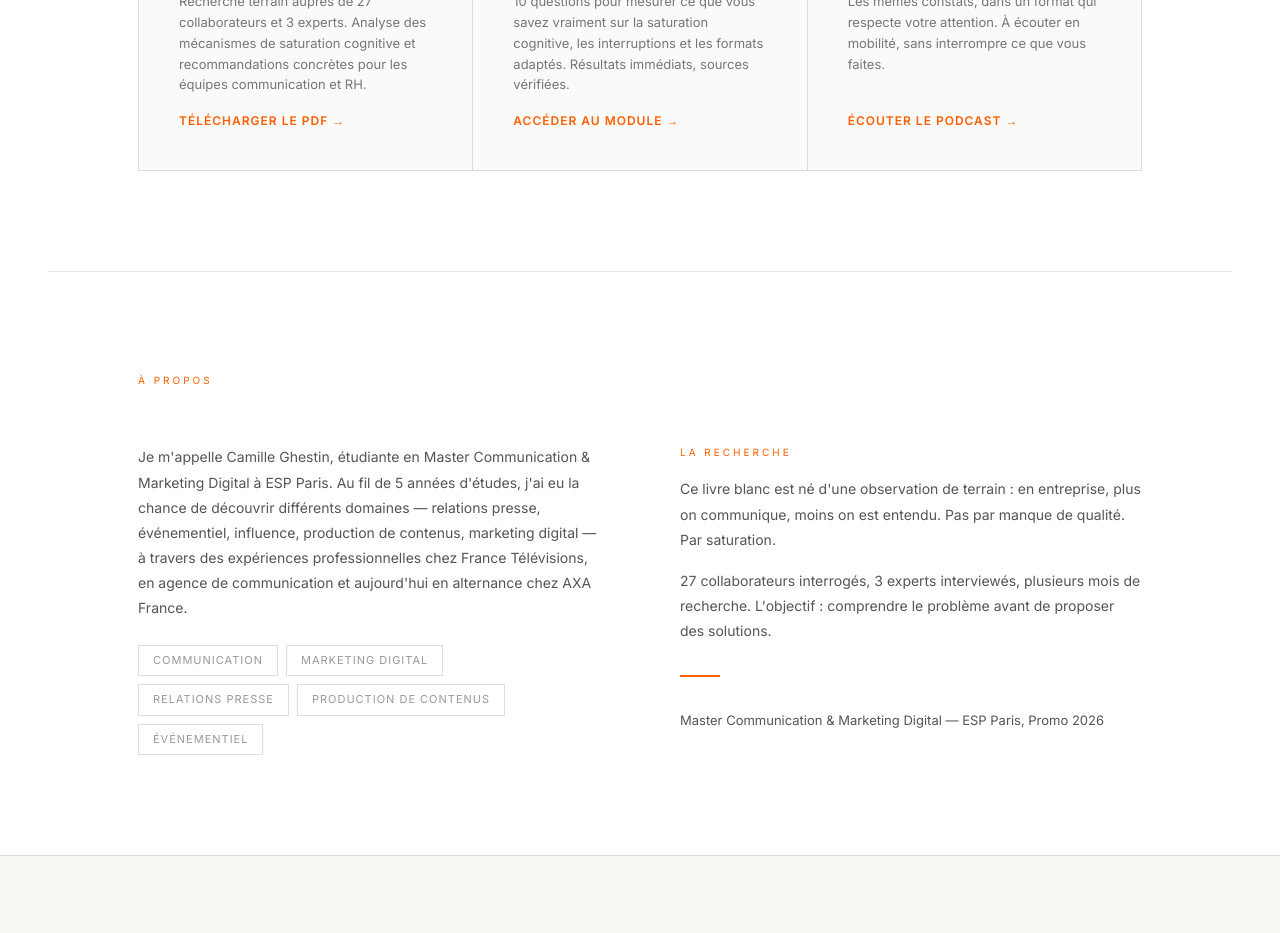
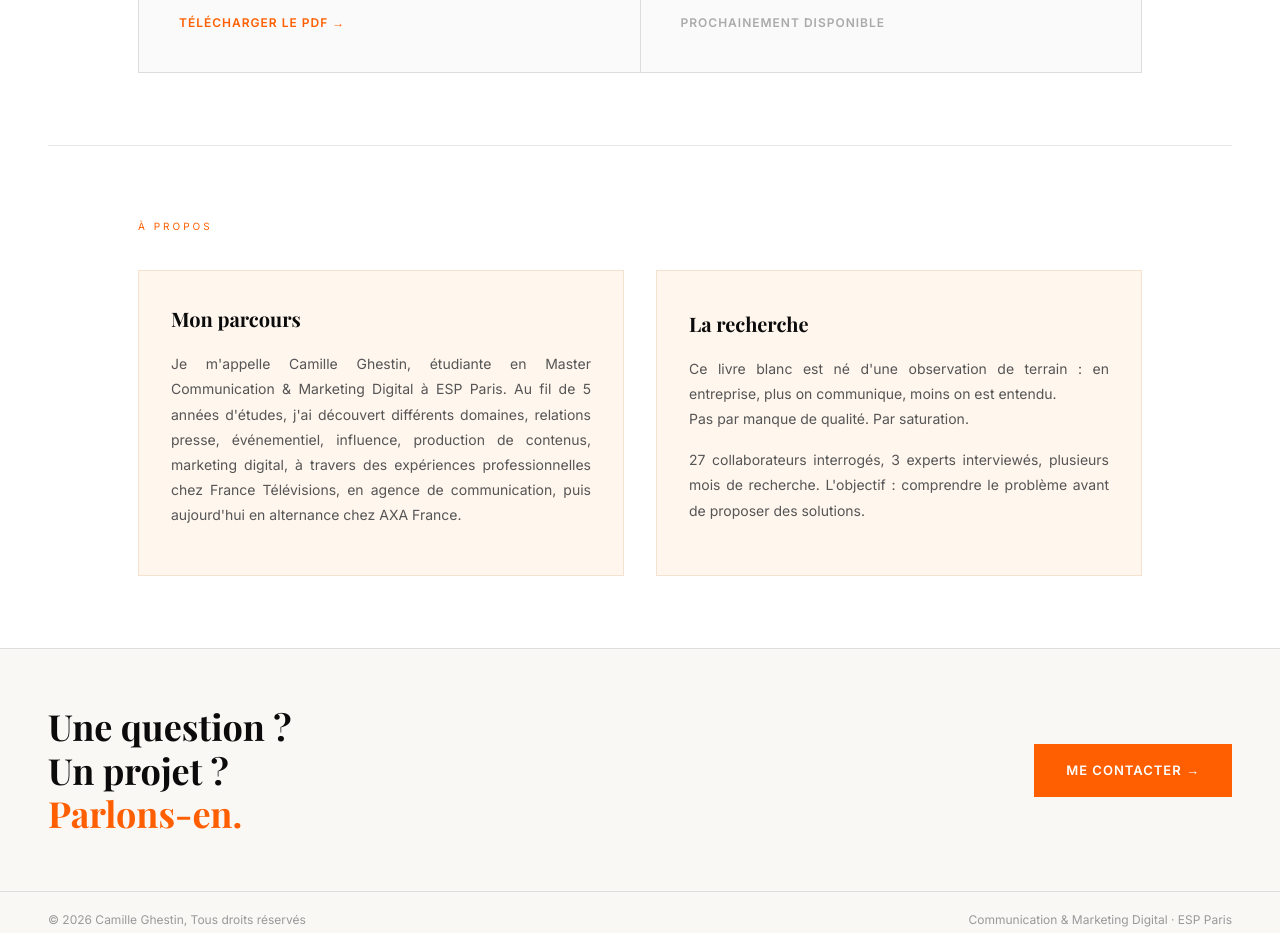
Before and after one commit to camillegh33-art/livreblanc2026, a plain HTML site: page index.html in a window 1280 px wide. Shown: the part 1584-2517 px from the top of the page. Drawn offline with nearby package versions, Linux system fonts and the light colour scheme; a web font is replaced by a local one.

Commit message:
Add files via upload

```diff
--- a/index.html
+++ b/index.html
@@ -85,7 +85,6 @@
     justify-content: flex-end;
     padding: 0 48px 80px;
     position: relative;
-    overflow: hidden;
   }
 
   .hero-bg {
@@ -96,19 +95,20 @@
   }
 
   .hero-eyebrow {
-    font-size: 11px;
+    font-size: 13px;
     letter-spacing: 3px;
     color: var(--orange);
     text-transform: uppercase;
+    font-weight: 600;
     margin-bottom: 28px;
   }
 
   .hero-title {
     font-family: 'Playfair Display', serif;
-    font-size: clamp(42px, 7vw, 88px);
+    font-size: clamp(38px, 6vw, 72px);
     font-weight: 900;
-    line-height: 1.02;
-    max-width: 820px;
+    line-height: 1.15;
+    max-width: 700px;
     margin-bottom: 32px;
   }
 
@@ -122,7 +122,7 @@
     color: var(--muted);
     max-width: 480px;
     line-height: 1.7;
-    margin-bottom: 48px;
+    margin-bottom: 36px;
   }
 
   .hero-actions {
@@ -166,17 +166,6 @@
   }
 
   .btn-ghost:hover { color: var(--white); border-color: #444; }
-
-  .hero-scroll {
-    position: absolute;
-    bottom: 32px;
-    right: 48px;
-    font-size: 10px;
-    letter-spacing: 2px;
-    color: var(--mid);
-    text-transform: uppercase;
-    writing-mode: vertical-rl;
-  }
 
   /* STATS CARROUSEL */
   .stats-band {
@@ -237,7 +226,7 @@
 
   /* SECTIONS */
   section {
-    padding: 100px 48px;
+    padding: 72px 48px;
     max-width: 1100px;
     margin: 0 auto;
   }
@@ -337,9 +326,9 @@
   .about-grid {
     display: grid;
     grid-template-columns: 1fr 1fr;
-    gap: 80px;
-    align-items: start;
-    margin-top: 56px;
+    gap: 32px;
+    align-items: stretch;
+    margin-top: 36px;
   }
 
   .about-quote {
@@ -359,29 +348,33 @@
     color: #555;
     line-height: 1.8;
     margin-bottom: 16px;
+    text-align: justify;
+    text-justify: inter-word;
   }
 
-  .about-tags {
-    display: flex;
-    flex-wrap: wrap;
-    gap: 8px;
-    margin-top: 24px;
+  .about-subhead {
+    font-family: 'Playfair Display', serif;
+    font-size: 20px;
+    font-weight: 700;
+    color: var(--black);
+    margin-bottom: 16px;
   }
 
-  .about-tag {
-    font-size: 11px;
-    letter-spacing: 1px;
-    text-transform: uppercase;
-    padding: 6px 14px;
-    border: 1px solid #DDD;
-    color: #999;
+  .about-card {
+    background: #FFF6EE;
+    border: 1px solid #F5E3D0;
+    padding: 32px;
+    height: 100%;
+    display: flex;
+    flex-direction: column;
+    justify-content: center;
   }
 
   /* CONTACT */
   .contact-section {
     border-top: 1px solid #DDD;
     background: #FAF8F5;
-    padding: 80px 48px;
+    padding: 56px 48px;
     display: flex;
     justify-content: space-between;
     align-items: center;
@@ -404,7 +397,7 @@
   footer {
     border-top: 1px solid #DDD;
     background: #FAF8F5;
-    padding: 28px 48px;
+    padding: 18px 48px;
     display: flex;
     justify-content: space-between;
     align-items: center;
@@ -429,7 +422,6 @@
     .about-grid { grid-template-columns: 1fr; gap: 40px; }
     .contact-section { padding: 64px 24px; flex-direction: column; align-items: flex-start; }
     footer { padding: 24px; }
-    .hero-scroll { display: none; }
   }
 </style>
 </head>
@@ -448,14 +440,13 @@
 <!-- HERO -->
 <div class="hero">
   <div class="hero-bg"></div>
-  <div class="hero-eyebrow">Livre blanc · Communication interne · 2025</div>
-  <h1 class="hero-title">Le problème n'est<br>pas le message.<br><em>C'est l'attention.</em></h1>
+  <div class="hero-eyebrow">Livre blanc · Communication interne · 2026</div>
+  <h1 class="hero-title">Le problème n'est pas le message.<br><em>C'est l'attention.</em></h1>
   <p class="hero-sub">Une recherche terrain sur la saturation cognitive en entreprise et les nouveaux leviers pour capter l'attention des collaborateurs.</p>
   <div class="hero-actions">
-    <a href="LIEN_PDF_ICI" class="btn-primary">Télécharger le livre blanc →</a>
+    <a href="https://drive.google.com/uc?export=download&id=1pFf6_NureIxzq7cZiZWWFpCKDL3q6Ybc" class="btn-primary">Télécharger le livre blanc →</a>
     <a href="#ressources" class="btn-ghost">Explorer les ressources</a>
   </div>
-  <div class="hero-scroll">Défiler</div>
 </div>
 
 <!-- STATS CARROUSEL -->
@@ -481,29 +472,22 @@
 <section id="ressources">
   <div class="section-eyebrow">Ressources</div>
   <h2 class="section-title">Tout ce que vous cherchez est ici.</h2>
-  <p class="section-body">Le livre blanc, le module e-learning et le podcast — trois formats pour explorer le même sujet, selon votre disponibilité et votre mode d'apprentissage.</p>
+  <p class="section-body">Le livre blanc et le module e-learning, deux formats pour explorer le même sujet, selon votre disponibilité et votre mode d'apprentissage.</p>
 
   <div class="ressources-grid">
 
     <div class="ressource-card">
       <div class="ressource-tag">Livre blanc</div>
-      <div class="ressource-title">Le problème n'est pas le message. C'est l'attention.</div>
+      <div class="ressource-title">Le problème n'est pas le message.<br>C'est l'attention.</div>
       <div class="ressource-desc">Recherche terrain auprès de 27 collaborateurs et 3 experts. Analyse des mécanismes de saturation cognitive et recommandations concrètes pour les équipes communication et RH.</div>
-      <a href="LIEN_PDF_ICI" class="ressource-link">Télécharger le PDF →</a>
+      <a href="https://drive.google.com/uc?export=download&id=1pFf6_NureIxzq7cZiZWWFpCKDL3q6Ybc" class="ressource-link">Télécharger le PDF →</a>
     </div>
 
     <div class="ressource-card">
       <div class="ressource-tag">E-learning</div>
       <div class="ressource-title">Testez vos connaissances sur l'attention en entreprise.</div>
       <div class="ressource-desc">10 questions pour mesurer ce que vous savez vraiment sur la saturation cognitive, les interruptions et les formats adaptés. Résultats immédiats, sources vérifiées.</div>
-      <a href="LIEN_ELEARNING_ICI" class="ressource-link">Accéder au module →</a>
-    </div>
-
-    <div class="ressource-card">
-      <div class="ressource-tag">Podcast</div>
-      <div class="ressource-title">L'attention en communication interne — en audio.</div>
-      <div class="ressource-desc">Les mêmes constats, dans un format qui respecte votre attention. À écouter en mobilité, sans interrompre ce que vous faites.</div>
-      <a href="LIEN_PODCAST_ICI" class="ressource-link">Écouter le podcast →</a>
+      <span class="ressource-link" style="color:#AAAAAA; cursor:default;">Prochainement disponible</span>
     </div>
 
   </div>
@@ -516,22 +500,14 @@
 <section id="apropos">
   <div class="section-eyebrow">À propos</div>
   <div class="about-grid">
-    <div>
-      <p class="about-text">Je m'appelle Camille Ghestin, étudiante en Master Communication & Marketing Digital à ESP Paris. Au fil de 5 années d'études, j'ai eu la chance de découvrir différents domaines — relations presse, événementiel, influence, production de contenus, marketing digital — à travers des expériences professionnelles chez France Télévisions, en agence de communication et aujourd'hui en alternance chez AXA France.</p>
-      <div class="about-tags">
-        <span class="about-tag">Communication</span>
-        <span class="about-tag">Marketing digital</span>
-        <span class="about-tag">Relations presse</span>
-        <span class="about-tag">Production de contenus</span>
-        <span class="about-tag">Événementiel</span>
-      </div>
+    <div class="about-card">
+      <div class="about-subhead">Mon parcours</div>
+      <p class="about-text">Je m'appelle Camille Ghestin, étudiante en Master Communication & Marketing Digital à ESP Paris. Au fil de 5 années d'études, j'ai découvert différents domaines, relations presse, événementiel, influence, production de contenus, marketing digital, à travers des expériences professionnelles chez France Télévisions, en agence de communication, puis aujourd'hui en alternance chez AXA France.</p>
     </div>
-    <div>
-      <div class="section-eyebrow" style="margin-bottom:16px;">La recherche</div>
-      <p class="about-text">Ce livre blanc est né d'une observation de terrain : en entreprise, plus on communique, moins on est entendu. Pas par manque de qualité. Par saturation.</p>
+    <div class="about-card">
+      <div class="about-subhead">La recherche</div>
+      <p class="about-text">Ce livre blanc est né d'une observation de terrain : en entreprise, plus on communique, moins on est entendu.<br>Pas par manque de qualité. Par saturation.</p>
       <p class="about-text">27 collaborateurs interrogés, 3 experts interviewés, plusieurs mois de recherche. L'objectif : comprendre le problème avant de proposer des solutions.</p>
-      <div class="divider"></div>
-      <p class="about-text" style="font-size:13px; color:#555;">Master Communication & Marketing Digital — ESP Paris, Promo 2026</p>
     </div>
   </div>
 </section>
@@ -539,12 +515,12 @@
 <!-- CONTACT -->
 <div class="contact-section" id="contact">
   <h2 class="contact-title">Une question ?<br>Un projet ?<br><span>Parlons-en.</span></h2>
-  <a href="mailto:VOTRE_EMAIL_ICI" class="btn-primary">Me contacter →</a>
+  <a href="mailto:camille.ghestin02@gmail.com" class="btn-primary">Me contacter →</a>
 </div>
 
 <!-- FOOTER -->
 <footer>
-  <p>© 2025 Camille Ghestin — Tous droits réservés</p>
+  <p>© 2026 Camille Ghestin, Tous droits réservés</p>
   <p>Communication & Marketing Digital · ESP Paris</p>
 </footer>
 
```
